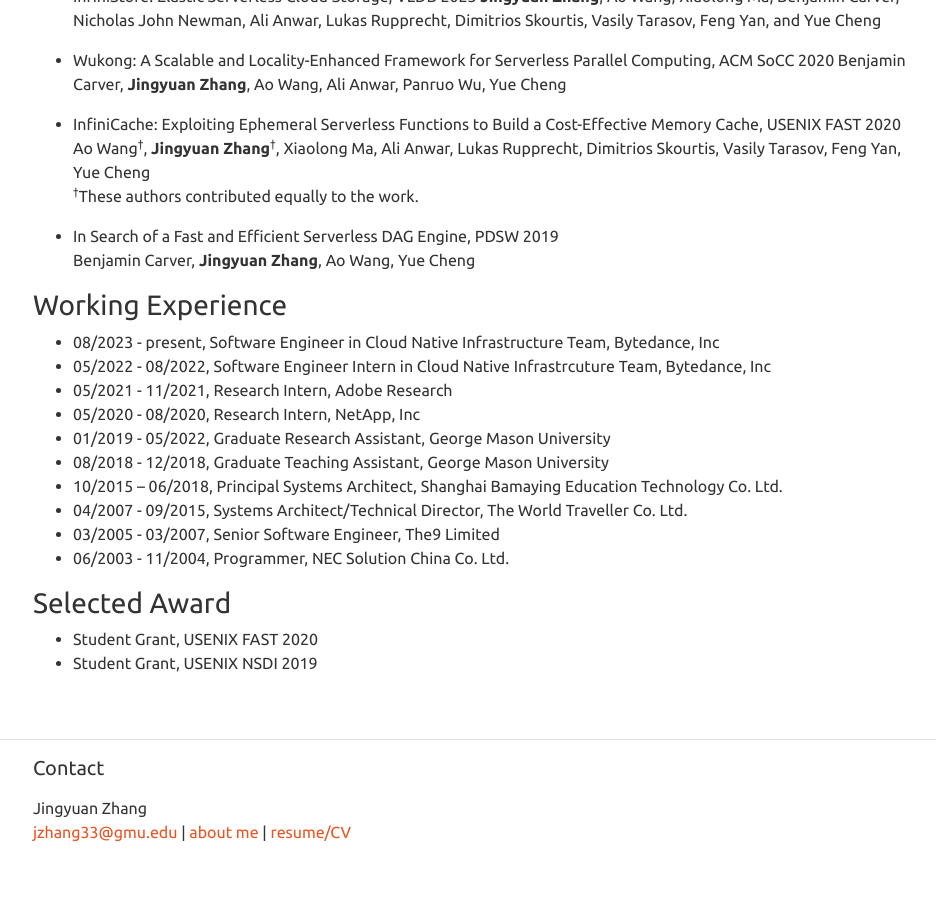
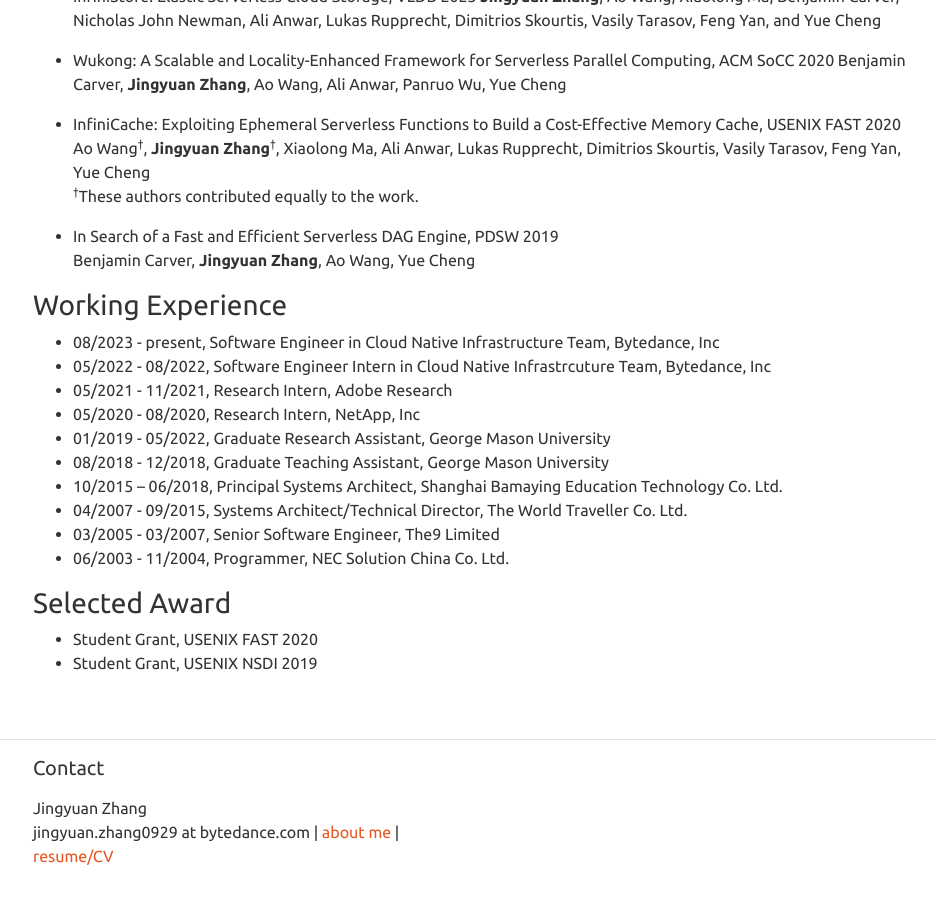
Before and after one commit to zhangjyr/zhangjyr.github.io, a Jekyll site: the page built from index.md, in a window 1280 px wide and 900 px high, scrolled down 608 px. Shown: the whole window, without its empty margins (162-1098 px from the left). Built offline with Jekyll 4.4.1, drawn with Linux system fonts in a browser that asks for light colours; before the commit the page ends 1484 px from its top, so only the background shows below that.

Commit message:
update email

```diff
--- a/_config.yml
+++ b/_config.yml
@@ -15,7 +15,7 @@
 # in the templates via {{ site.myvariable }}.
 idx: Home
 title: Jingyuan Zhang
-email: "jzhang33@gmu.edu"
+email: "jingyuan.zhang0929&nbsp;at&nbsp;bytedance.com"
 description: >- # this means to ignore newlines until "baseurl:"
 #  A Bootstrap 4 start up project for Jekyll and Github Pages
 #baseurl: "" # the subpath of your site, e.g. /blog
--- a/_includes/footer.html
+++ b/_includes/footer.html
@@ -18,9 +18,7 @@
           </li>
           {%- if site.email -%}
             <li>
-              <a href="mailto:{{ site.email }}">
-                {{ site.email }}
-              </a>
+              <a>{{ site.email }}</a>
               <a> | </a>
               <a href="https://about.me/zhangjingyuan" target="_blank">about me</a>
               <a> | </a>
```
